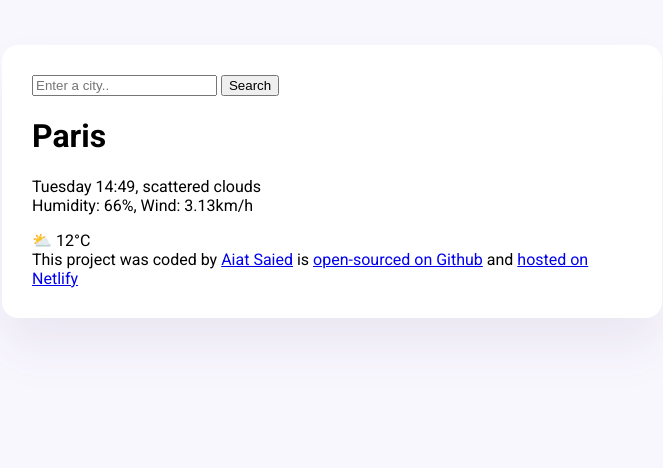
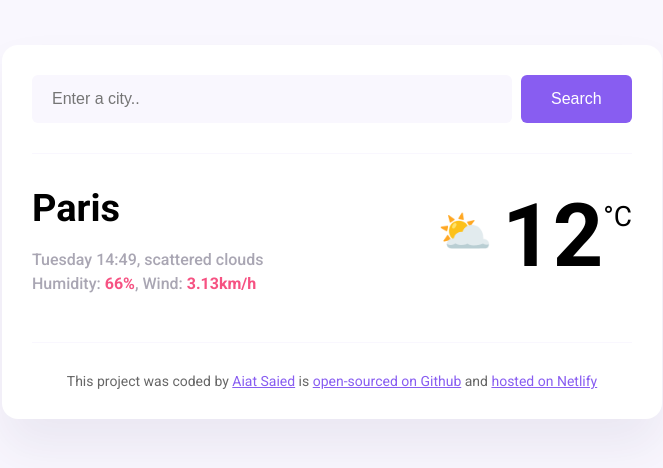
Before and after one commit to AiatSaied/Vanilla-Weather-Search-App, a plain HTML site: page index.html in a window 1280 px wide. Shown: the whole page, without its empty margins (308-971 px from the left). Drawn offline with Linux system fonts and the light colour scheme.

Commit message:
Added Basic CSS

```diff
--- a/index.html
+++ b/index.html
@@ -14,21 +14,27 @@
 <body>
     <div class="weather-app">
         <header>
-            <form action="">
-                <input type="search" placeholder="Enter a city.." required/>
-                <input type="submit" value="Search" />
+            <form action="" class="search-form">
+                <input type="search" placeholder="Enter a city.." required class="search-form-input"/>
+                <input type="submit" value="Search" class="search-form-button"/>
             </form>
         </header>
         <main>
-            <div>
-                <h1>Paris</h1>
-                <p>
-                    Tuesday 14:49, scattered clouds
-                    <br />
-                    Humidity: 66%, Wind: 3.13km/h
-                </p>
+            <div class="weather-app-data">
+                <div>
+                    <h1 class="weather-app-city">Paris</h1>
+                    <p class="weather-app-details">
+                        Tuesday 14:49, scattered clouds
+                        <br />
+                        Humidity: <strong>66%</strong>, Wind: <strong>3.13km/h</strong>
+                    </p>
+                </div>
+                <div class="weather-app-temperature-container">
+                    <div class="weather-app-icon">⛅</div>
+                    <div class="weather-app-temperature">12</div>
+                    <div class="weather-app-unit">°C</div>
+                </div>
             </div>
-            <div>⛅ 12°C</div>
         </main>
         <footer>This project was coded by
             <a href="https://github.com/AiatSaied" target="_blank">Aiat Saied</a>
--- a/src/style.css
+++ b/src/style.css
@@ -3,6 +3,13 @@ body{
     font-family: "Roboto", sans-serif;
 }
 
+a {
+    color: #885df1;
+}
+
+h1{
+
+}
 .weather-app {
     background: white;
     max-width: 600px;
@@ -15,3 +22,83 @@ body{
     -ms-border-radius: 16px;
     -o-border-radius: 16px;
 }
+
+header{
+    border-bottom: 1px solid #f9f7fe;
+    padding: 0 0 30px 0;
+}
+
+.search-form-input{
+    background-color: #f9f7fe;
+    border: none;
+    border-radius: 6px;
+    padding: 15px 20px;
+    width: 80%;
+    font-size: 16px;
+}
+
+.search-form-button{
+    background-color: #885df1;
+    padding: 15px 30px;
+    font-size: 16px;
+    border: none;
+    margin-left: 5px;
+    color: white;
+    border-radius: 6px;
+    -webkit-border-radius: 6px;
+    -moz-border-radius: 6px;
+    -ms-border-radius: 6px;
+    -o-border-radius: 6px;
+}
+
+main{
+    padding: 30px 0;
+}
+
+.weather-app-data{
+    display: flex;
+    justify-content: space-between;
+}
+
+.weather-app-city{
+    font-size: 38px;
+    margin: 0;
+    line-height: 48px;
+}
+.weather-app-details{
+    font-size: 16px;
+    line-height: 24px;
+    color: rgba(39, 33, 66, 0.4);
+    font-weight: 500;
+}
+
+.weather-app-details strong{
+    color: #f65282;
+}
+
+.weather-app-temperature-container{
+    display: flex;
+}
+
+.weather-app-icon{
+    font-size: 44px;
+    margin-top: 22px;
+}
+
+.weather-app-temperature{
+    font-size: 88px;
+    font-weight: bold;
+    margin-left: 10px;
+}
+
+.weather-app-unit{
+    margin-top: 16px;
+    font-size: 28px;
+}
+footer {
+    border-top: 1px solid #f9f7fe;
+    text-align: center;
+    padding: 30px 0 0 0;
+    font-size: 14px;
+    color: rgba(0, 0, 0, 0.6);
+}
```
